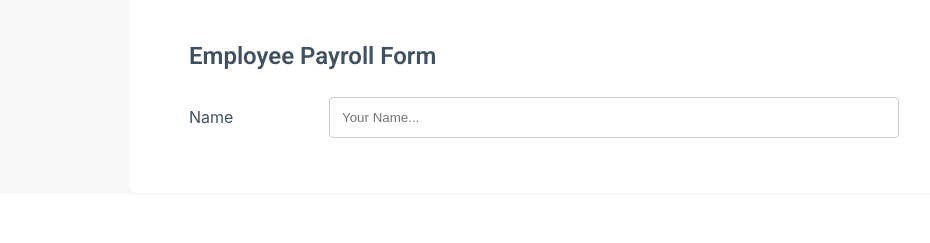
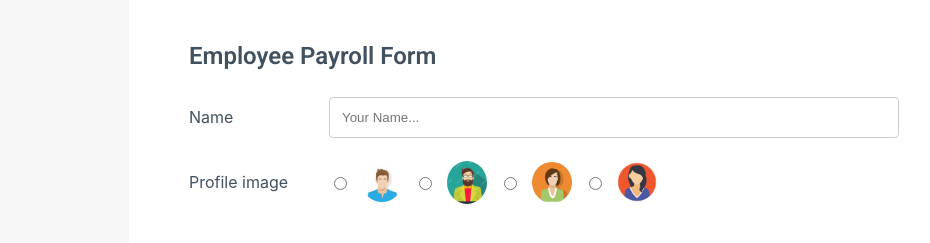
Before and after one commit to sajan19/Employee-Payroll-JSON-Server, a plain HTML site: page pages/index.html in a window 1280 px wide. Shown: the part 183-426 px from the top of the page, without its empty margins (96-1026 px from the left). Drawn offline with Linux system fonts and the light colour scheme.

Commit message:
Specify Profile Pic

```diff
--- a/css/style.css
+++ b/css/style.css
@@ -87,3 +87,17 @@ label{
     border-radius: 4px;
     resize: vertical;
 }
+.profile-radio-content{
+    display: flex;
+    flex-direction: row;
+}
+.profile-radio-content > label{
+    display: flex;
+    flex-direction: row;
+    align-items: center;
+}
+.profile{
+    width: 40px;
+    border-radius: 50%;
+    margin-left: 12px;
+}
--- a/pages/index.html
+++ b/pages/index.html
@@ -27,8 +27,37 @@
                     <label for="name" class="label text">Name</label>
                     <input type="text" class="input" id ="name" name="name" placeholder="Your Name..." required>
                 </div>
-            </form>
+
+        <div class="row-content">
+            <label for="profile" class="label text">Profile image</label>
+            <div class="profile-radio-content">
+                <label for="">
+                    <input type="radio" id="profle1" name="profile" value="/assets/image1.jpg" required>
+                    <img class="profile" id="image1" src="/assets/image1.jpg" alt="" srcset="">
+                </label>
+            </div>
+            <div class="profile-radio-content">
+                <label for="">
+                    <input type="radio" id="profle2" name="profile" value="/assets/image1.jpg" required>
+                    <img class="profile" id="image2" src="/assets/image2.jpg" alt="" srcset="">
+                </label>
+            </div>
+            <div class="profile-radio-content">
+                <label for="">
+                    <input type="radio" id="profle3" name="profile" value="/assets/image1.jpg" required>
+                    <img class="profile" id="image3" src="/assets/image3.jpg" alt="" srcset="">
+                </label>
+            </div>
+            <div class="profile-radio-content">
+                <label for="">
+                    <input type="radio" id="profle4" name="profile" value="/assets/image1.jpg" required>
+                    <img class="profile" id="image4" src="/assets/image4.jpg" alt="" srcset="">
+                </label>
+            </div>
         </div>
+    </form>
+</div>
+
 
 </body>
 </html>
```
Also changed, not shown: assets/image1.jpg (added), assets/image2.jpg (added), assets/image3.jpg (added), assets/image4.jpg (added).
